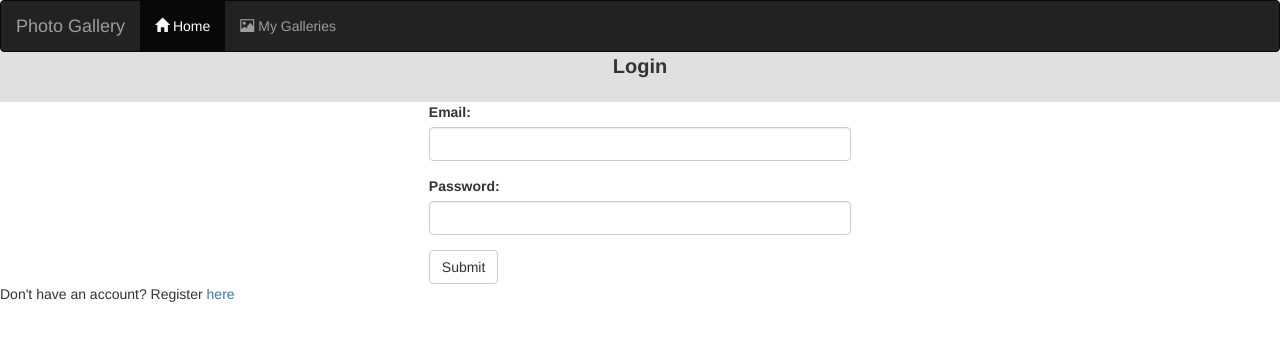
After one commit to meghardie/GalleryWebsite, a Flask app: page /login in a window 1280 px wide. The commit adds this page. Shown: the top 341 px of the page. Run offline with Flask 3, Linux system fonts and the light colour scheme; some libraries are stand-ins or nearby versions.

Commit message:
added login feature

```diff
--- a/app/app.py
+++ b/app/app.py
@@ -1,6 +1,7 @@
-from flask import Flask, render_template, url_for, session
+from flask import Flask, render_template, url_for, session, redirect
 from flask_wtf import FlaskForm
-from wtforms import StringField, SubmitField, HiddenField
+from wtforms import StringField, SubmitField, HiddenField, PasswordField
+from wtforms.validators import DataRequired,  ValidationError
 from flask_bootstrap import Bootstrap
 from flask_sqlalchemy import SQLAlchemy
 from flask_login import LoginManager, UserMixin, login_user, logout_user, login_required
@@ -26,7 +27,7 @@ class User(UserMixin, db.Model):
     id = db.Column(db.Integer, primary_key = True)
     fname = db.Column(db.String(32))
     lname = db.Column(db.String(32))
-    email = db.Column(db.String(300))
+    email = db.Column(db.String(300), unique = True)
     username = db.Column(db.String(24))
     passwordHash = db.Column(db.String(128))
     galleries = db.relationship('Gallery', backref='user')
@@ -74,6 +75,11 @@ class Photo(db.Model):
 @lm.user_loader
 def load_user(id):
     return User.query.get(int(id))
+
+def emailCheck(form, field):
+    fdata = field.data
+    if ('@' not in fdata) or ('.' not in fdata) or len(fdata) < 5:
+        raise ValidationError("Please enter a valid email")
 
 #checks if current user is logged into website
 def isLoggedIn():
@@ -131,6 +137,11 @@ def getPhotos():
             }
     return photos
 
+class loginForm(FlaskForm):
+    email = StringField("Email: ", validators = [DataRequired(), emailCheck])
+    password = PasswordField("Password: ", validators = [DataRequired()])
+    submit = SubmitField('Submit')
+
 @app.route('/')
 def homePage():
     galleries = Gallery.query.all()
@@ -147,6 +158,25 @@ def viewGallery(galleryID):
         photoURLs.append(photo.photoURL)
     return render_template('indvGallery.html', title = gallery.title, description = gallery.description, numPhotos = gallery.numPhotos, dateCreated = gallery.dateCreated, dateLastEdited = gallery.dateLastEdited, photoURLS = photoURLs)
 
+@app.route('/login', methods=['GET', 'POST'])
+def login():
+    form = loginForm()
+    if form.validate_on_submit():
+        user = User.query.filter_by(email = form.email.data).first()
+        if user is None or not user.verify_password(form.password.data):
+            print("email or password incorrect")
+            return render_template('login.html', loginAttempted = True, form = form)
+        else:
+            print("Sucessful login")
+            session['userId'] = user.id
+            session['loggedIn'] = True
+            session.modified = True
+            return redirect('/')
+    return render_template('login.html', loginAttempted = False, form = form)
+
+@app.route("/register", methods = ['GET', 'POST'])
+def register():
+    return render_template('register.html')
 
 if __name__ == '__main__':
     app.run(debug=True)
--- a/app/static/style.css
+++ b/app/static/style.css
@@ -3,6 +3,7 @@
     --darkBackground: #E0E0E0;
 }
 
+/* for all pages*/
 #navbar{
     margin-bottom: 0;
 }
@@ -16,6 +17,7 @@
     height: 50px;
 }
 
+/* for home page */
 #galleries{
     display:grid;
     grid-gap: 20px;
@@ -49,3 +51,9 @@
     padding: 5px;
     padding-right: 10px;
 }
+
+/* for login page */
+#loginForm{
+    margin: auto;
+    width: 33%;
+}
--- a/app/templates/base.html
+++ b/app/templates/base.html
@@ -22,8 +22,8 @@
         <ul class="nav navbar-nav navbar-right">
             {% if loggedIn == False %}
                 <li><a href="#"><span class="glyphicon glyphicon-user"></span> Sign Up</a></li>
-                <li><a href="#"><span class="glyphicon glyphicon-log-in"></span> Login</a></li>
-            {% else %}
+                <li><a href="{{ url_for('login') }}"><span class="glyphicon glyphicon-log-in"></span> Login</a></li>
+            {% elif loggedIn == True %}
                 <li><a href="#"><span class="glyphicon glyphicon-user"></span></a></li>
             {% endif %}
         </ul>
--- /dev/null
+++ b/app/templates/login.html
@@ -0,0 +1,16 @@
+{% extends "base.html" %}
+{% import "bootstrap/wtf.html" as wtf %}
+
+{% block title %}Login{% endblock %}
+
+{% block content %}
+    <div class = "pageTitle">
+        Login
+    </div>
+    <div id = "loginForm">
+        {{wtf.quick_form(form)}}
+    </div>
+    <div id = "registerLink">
+        Don't have an account? Register <a href = "{{ url_for('register') }}">here</a>
+    </div>
+{% endblock %}
--- /dev/null
+++ b/app/templates/register.html
@@ -0,0 +1,6 @@
+{% extends "base.html" %}
+
+{% block title %}Register{% endblock %}
+
+{% block content %}
+{% endblock %}
```
